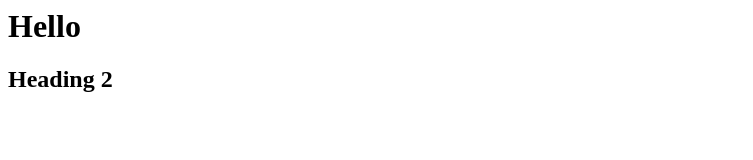
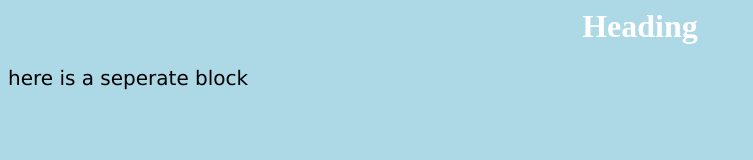
Before and after one commit to its-Ced-It-Works/does-it-work, a plain HTML site: page index.html in a window 1280 px wide. Shown: the whole page, without its empty margins (0-753 px from the left). Drawn offline with Linux system fonts and the light colour scheme.

Commit message:
Added index CSS

```diff
--- a/index.html
+++ b/index.html
@@ -1,2 +1,12 @@
-<h1>Hello</h1>
-<h2>Heading 2</h2>
+<html>
+    <head>
+    <!--<link rel="stylesheet" href="./stylesheet.css">-->
+    <link rel="stylesheet" href="indexCSS.css">
+    </head>
+    <body>
+        <h1>Heading</h1>
+        <div id="myblock">
+            <p>here is a seperate block</p>
+        </div>
+    </body>
+</html>
--- /dev/null
+++ b/indexCSS.css
@@ -0,0 +1,13 @@
+body{
+    background-color: lightblue;
+}
+
+h1{
+    color: white;
+    text-align: center;
+}
+
+p{
+    font-family: Verdana, Geneva, Tahoma, sans-serif;
+    font-size: 20px;
+}
```
